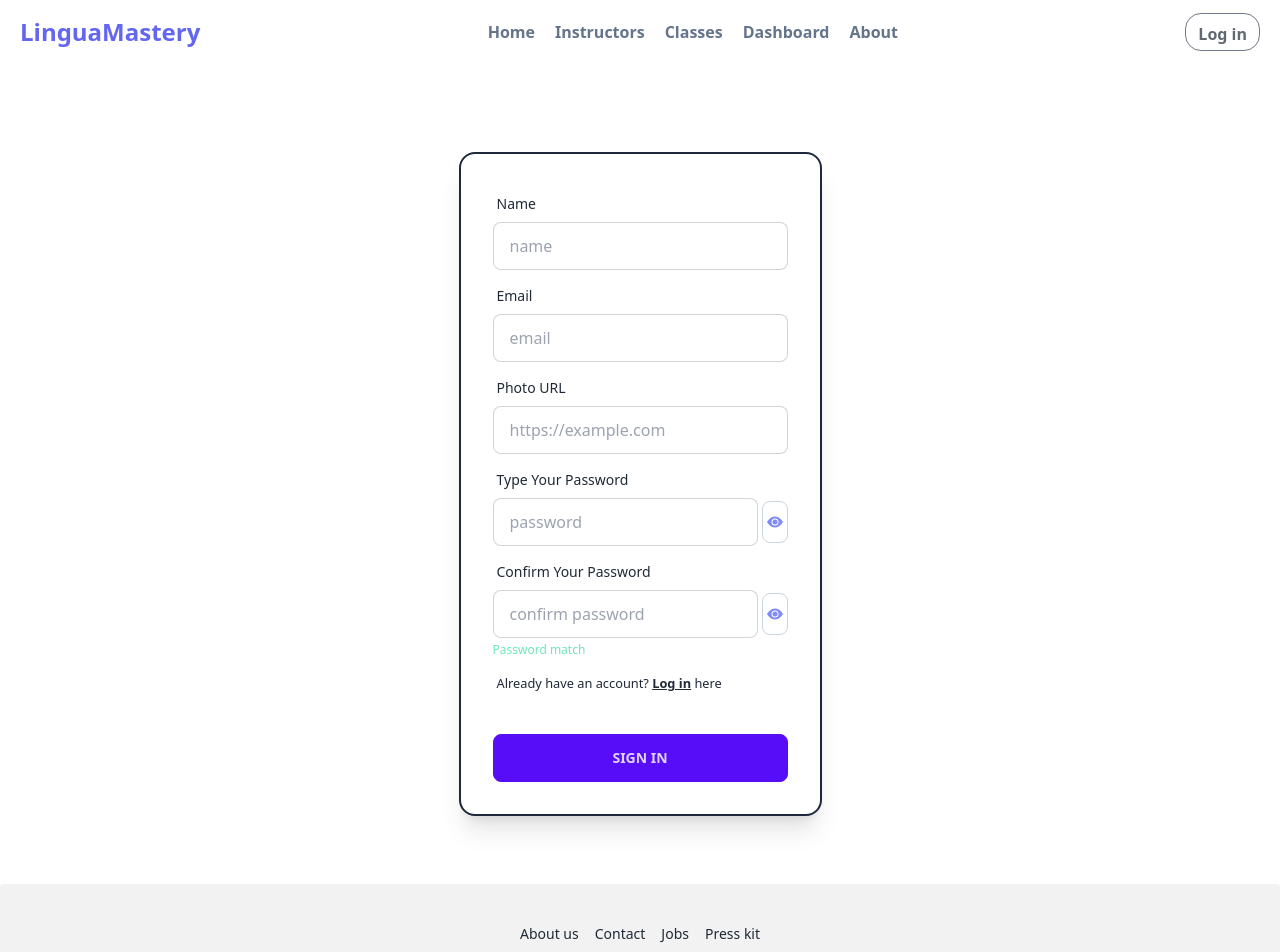
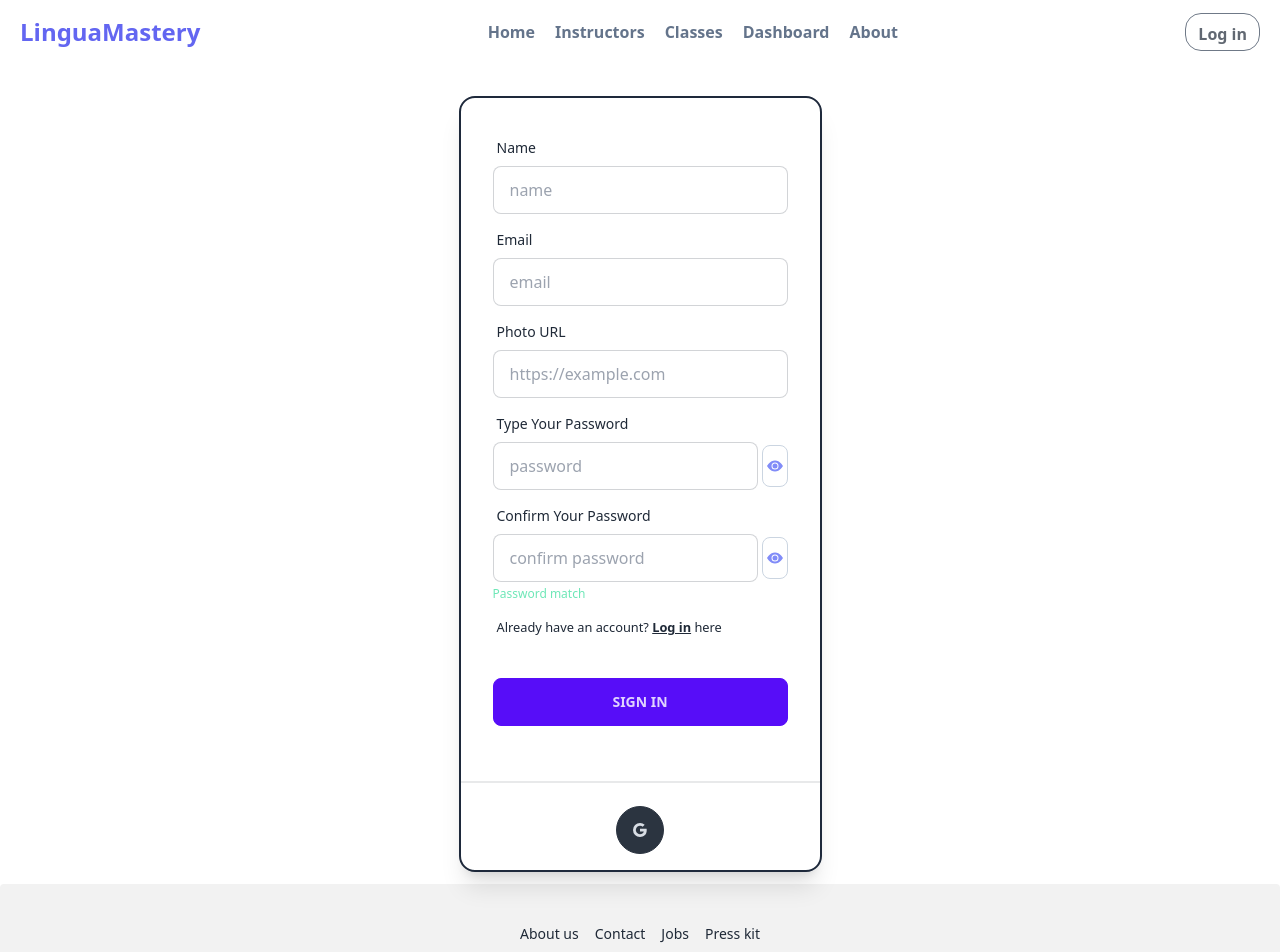
Before and after one commit to abid365/linguamastery-fullstack-project, a React (Vite) app: page /signup in a window 1280 px wide. Shown: the top 952 px of the page. Built offline with nearby package versions, Linux system fonts and the light colour scheme; no server answers.

Commit message:
prevented google sign up/in  data to be insert twice

```diff
--- a/src/Components/AvailableClass.jsx
+++ b/src/Components/AvailableClass.jsx
@@ -4,7 +4,7 @@ import { MdTipsAndUpdates } from "react-icons/md";
 import { Link } from "react-router-dom";
 
 const AvailableClass = (props) => {
-  console.log(props.course);
+  // console.log(props.course);
   const {
     course_price,
     teacher,
--- a/src/Components/SingleInstrct.jsx
+++ b/src/Components/SingleInstrct.jsx
@@ -4,7 +4,7 @@ import { BsFillPeopleFill } from "react-icons/bs";
 const SingleInstrct = (props) => {
   const { image_url, teacher, rating, classes_taken, language, email } =
     props.teacher;
-  console.log(props);
+  // console.log(props);
   return (
     <tbody>
       {/* row 1 */}
--- a/src/Layouts/Dashboard/Dashboard/Dashboard.jsx
+++ b/src/Layouts/Dashboard/Dashboard/Dashboard.jsx
@@ -30,7 +30,7 @@ const Dashboard = () => {
             <Outlet></Outlet>
             <label
               htmlFor="my-drawer-2"
-              className="btn btn-primary drawer-button lg:hidden"
+              className="btn btn-primary drawer-button lg:hidden my-8"
             >
               Open drawer
             </label>
--- a/src/Layouts/Login/LogIn.jsx
+++ b/src/Layouts/Login/LogIn.jsx
@@ -1,13 +1,18 @@
 import React, { useContext, useState } from "react";
 import { useForm } from "react-hook-form";
 import { AuthContext } from "../../Providers/AuthProvider";
-import { Link } from "react-router-dom";
+import { Link, useLocation, useNavigate } from "react-router-dom";
 import { BsFillEyeFill, BsFillEyeSlashFill, BsGoogle } from "react-icons/bs";
 import "react-toastify/dist/ReactToastify.css";
 import { ToastContainer, toast } from "react-toastify";
 
 const LogIn = () => {
   const { logIn, user, googleSignIn } = useContext(AuthContext);
+  const navigate = useNavigate();
+  const location = useLocation();
+
+  const from = location.state?.from?.pathname || "/";
+
   const [passVisible, setPassVisible] = useState(false);
 
   const toggler = () => {
@@ -25,6 +30,7 @@ const LogIn = () => {
     console.log(data);
     logIn(data.email, data.password)
       .then((res) => {
+        reset();
         if (res) {
           toast("❤️️ Successfully Loggedin", {
             position: "bottom-center",
@@ -36,6 +42,7 @@ const LogIn = () => {
             progress: undefined,
             theme: "dark",
           });
+          navigate(from, { replace: true });
         }
       })
       .catch((error) => {
@@ -58,8 +65,29 @@ const LogIn = () => {
   const handleGoogleSignIn = () => {
     googleSignIn()
       .then((res) => {
-        if (res) {
-          toast("❤️️ Successfully Loggedin", {
+        const loggedUser = res.user;
+        // console.log(loggedUser.displayName);
+
+        const saveUser = {
+          name: loggedUser.displayName,
+          email: loggedUser.email,
+        };
+
+        if (loggedUser) {
+          fetch(`https://assignment-12-server-green.vercel.app/users`, {
+            method: "POST",
+            headers: {
+              "content-type": "application/json",
+            },
+            body: JSON.stringify(saveUser),
+          })
+            .then((res) => {
+              res.json();
+            })
+            .then((data) => {
+              console.log(data);
+              reset();
+              toast("❤️️ Logged in Successfully", {
                 position: "bottom-center",
                 autoClose: 5000,
                 hideProgressBar: false,
@@ -68,6 +96,8 @@ const LogIn = () => {
                 draggable: true,
                 progress: undefined,
                 theme: "dark",
+              });
+              navigate("/");
             });
         }
       })
--- a/src/Layouts/SignUp/SignUp.jsx
+++ b/src/Layouts/SignUp/SignUp.jsx
@@ -1,16 +1,20 @@
 import React, { useContext, useState } from "react";
 import { AuthContext } from "../../Providers/AuthProvider";
 import { useForm } from "react-hook-form";
-import { Link, useNavigate } from "react-router-dom";
-import { BsFillEyeFill, BsFillEyeSlashFill } from "react-icons/bs";
+import { Link, useLocation, useNavigate } from "react-router-dom";
+import { BsFillEyeFill, BsFillEyeSlashFill, BsGoogle } from "react-icons/bs";
 import { ToastContainer, toast } from "react-toastify";
 import "react-toastify/dist/ReactToastify.css";
 
 const SignUp = () => {
   const { signUp, updateUserProfile } = useContext(AuthContext);
   const [passVisible, setPassVisible] = useState(false);
+  const { googleSignIn } = useContext(AuthContext);
   // const [matchPass, setMatchPass] = useState(false);
   const navigate = useNavigate();
+  const location = useLocation();
+
+  const from = location.state?.from?.pathname || "/";
 
   const toggler = () => {
     setPassVisible(!passVisible);
@@ -85,9 +89,40 @@ const SignUp = () => {
   const password = watch("password");
   const confirmPassword = watch("confirmPassword");
   const matchPassword = password === confirmPassword;
-  // if (password === confirmPassword) {
-  //   setMatchPass(true);
-  // }
+
+  // handle google
+  const handleGoogleSignIn = () => {
+    googleSignIn()
+      .then((res) => {
+        if (res) {
+          toast("❤️️ Successfully Loggedin", {
+            position: "bottom-center",
+            autoClose: 5000,
+            hideProgressBar: false,
+            closeOnClick: true,
+            pauseOnHover: true,
+            draggable: true,
+            progress: undefined,
+            theme: "dark",
+          });
+          navigate(from, { replace: true });
+        }
+      })
+      .catch((error) => {
+        if (error) {
+          toast("💔 Something Went Wrong", {
+            position: "bottom-center",
+            autoClose: 5000,
+            hideProgressBar: false,
+            closeOnClick: true,
+            pauseOnHover: true,
+            draggable: true,
+            progress: undefined,
+            theme: "dark",
+          });
+        }
+      });
+  };
 
   return (
     <div>
@@ -105,7 +140,7 @@ const SignUp = () => {
       />
       <div className="hero min-h-screen">
         <div>
-          <div className="card border-2 border-slate-800 flex-shrink-0 w-full max-w-sm shadow-xl bg-base-100">
+          <div className="card border-2 border-slate-800 flex-shrink-0 w-full max-w-lg shadow-xl bg-base-100">
             <form onSubmit={handleSubmit(onSubmit)} className="card-body">
               <div className="form-control">
                 <label className="label">
@@ -269,6 +304,15 @@ const SignUp = () => {
                 />
               </div>
             </form>
+            <div className="divider"></div>
+            <div className="flex justify-center items-center">
+              <button
+                onClick={handleGoogleSignIn}
+                className="btn-circle btn mb-4 btn-neutral"
+              >
+                <BsGoogle></BsGoogle>
+              </button>
+            </div>
           </div>
         </div>
       </div>
--- a/src/Shared/Navbar/NavBar.jsx
+++ b/src/Shared/Navbar/NavBar.jsx
@@ -55,7 +55,9 @@ const NavBar = () => {
       />
       <div className="navbar mb-5 px-5 flex items-center justify-between">
         <div className="font-bold text-2xl">
-          <p className="text-indigo-500">LinguaMastery</p>
+          <Link to="/" className="text-indigo-500">
+            LinguaMastery
+          </Link>
         </div>
         <div className="flex gap-5 font-bold">
           <Link to="/" className="text-slate-500 hover:text-slate-700">
```
Lines whose indentation alone changed are shown as unchanged.
